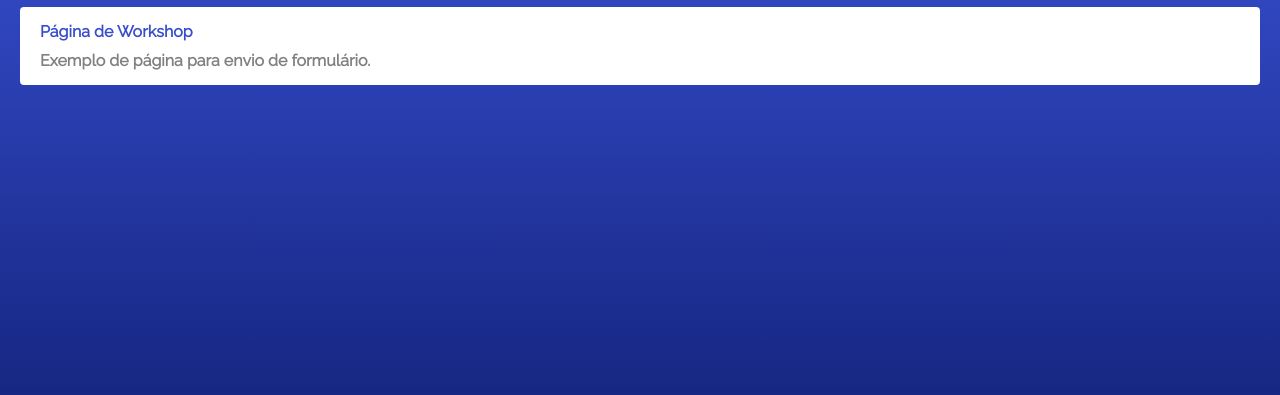
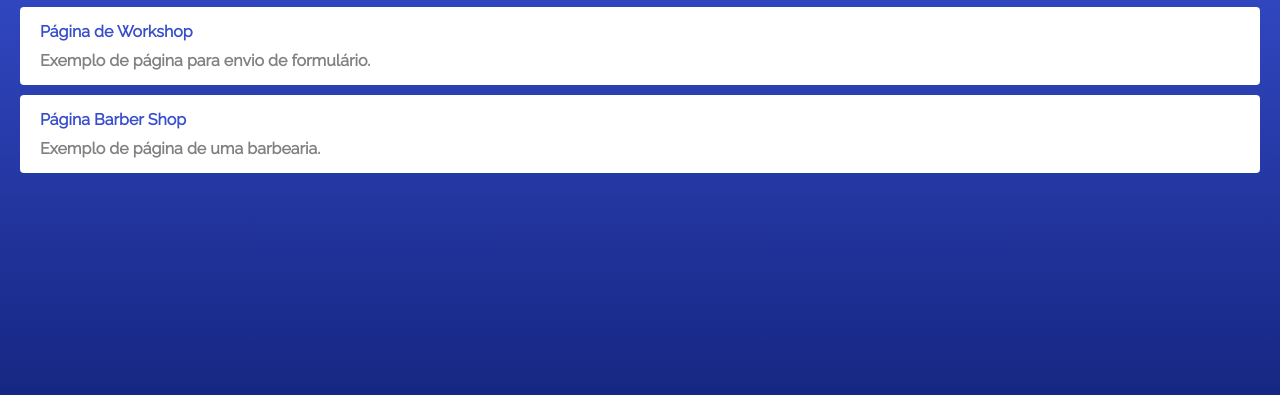
Before and after one commit to educwb/educwb.github.io, a plain HTML site: page index.html in a window 1280 px wide. Shown: the part 365-760 px from the top of the page. Drawn offline with Linux system fonts and the light colour scheme.

Commit message:
adicionado menu para projeto Barber Shop

```diff
--- a/index.html
+++ b/index.html
@@ -71,6 +71,12 @@
         <span>Exemplo de página para envio de formulário.</span>
       </a>
     </li>
+    <li>
+      <a href="https://educwb.github.io/projeto-barber-shop/" target="_blank" class="active">
+        Página Barber Shop
+        <span>Exemplo de página de uma barbearia.</span>
+      </a>
+    </li>
   </ul>
 
 </body>
```
